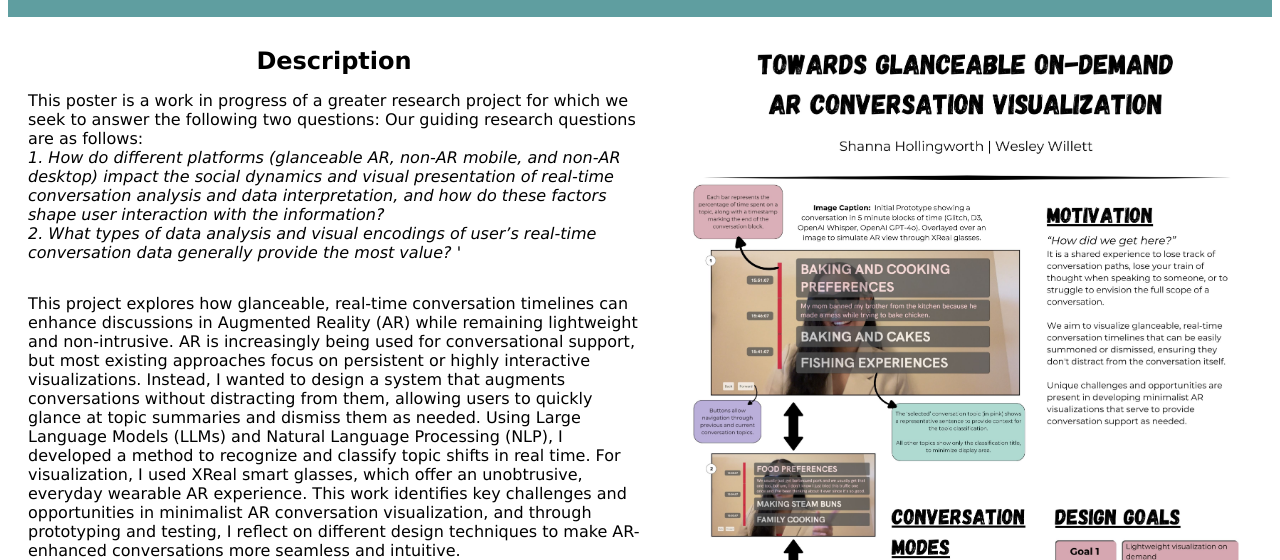
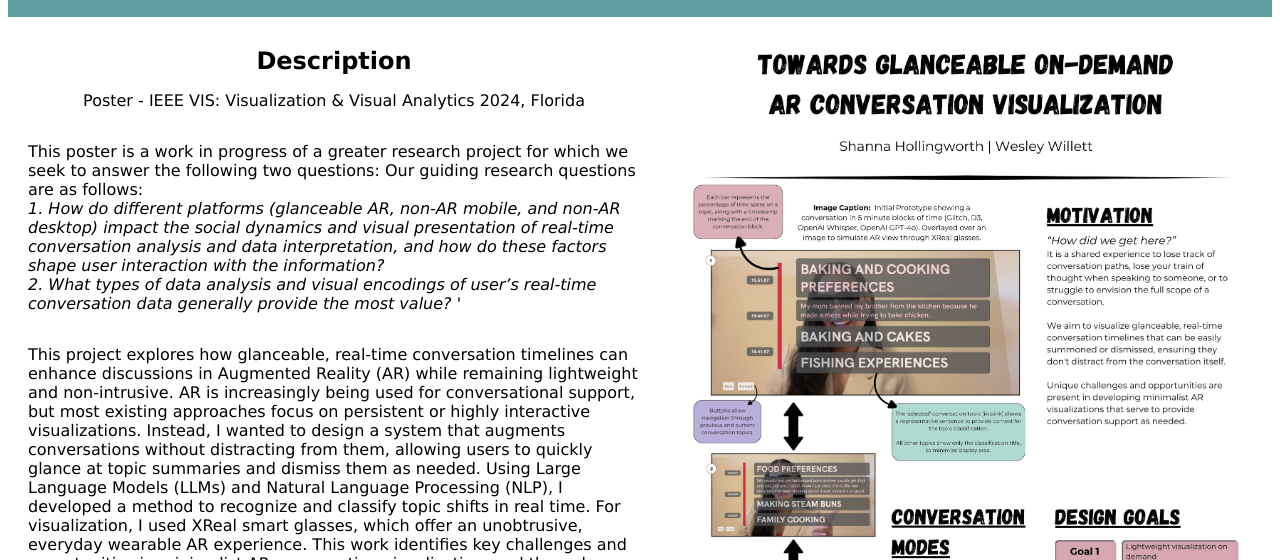
Before and after one commit to shanna1408/shanna1408.github.io, a website: page public_html/Vis.html in a window 1280 px wide. Shown: the part 240-800 px from the top of the page. Drawn offline with Linux system fonts and the light colour scheme.

Commit message:
Finished

```diff
--- a/public_html/Vis.html
+++ b/public_html/Vis.html
@@ -18,6 +18,9 @@
 <div class="row">
     <div class="column">
         <h2>Description</h2>
+        <p>
+            Poster - IEEE VIS: Visualization & Visual Analytics 2024, Florida
+        </p>
         <p  style="text-align: left;">
             This poster is a work in progress of a greater research project for which we
             seek to answer the following two questions:
```
Also changed, not shown: index.html (+1 -1 lines).
